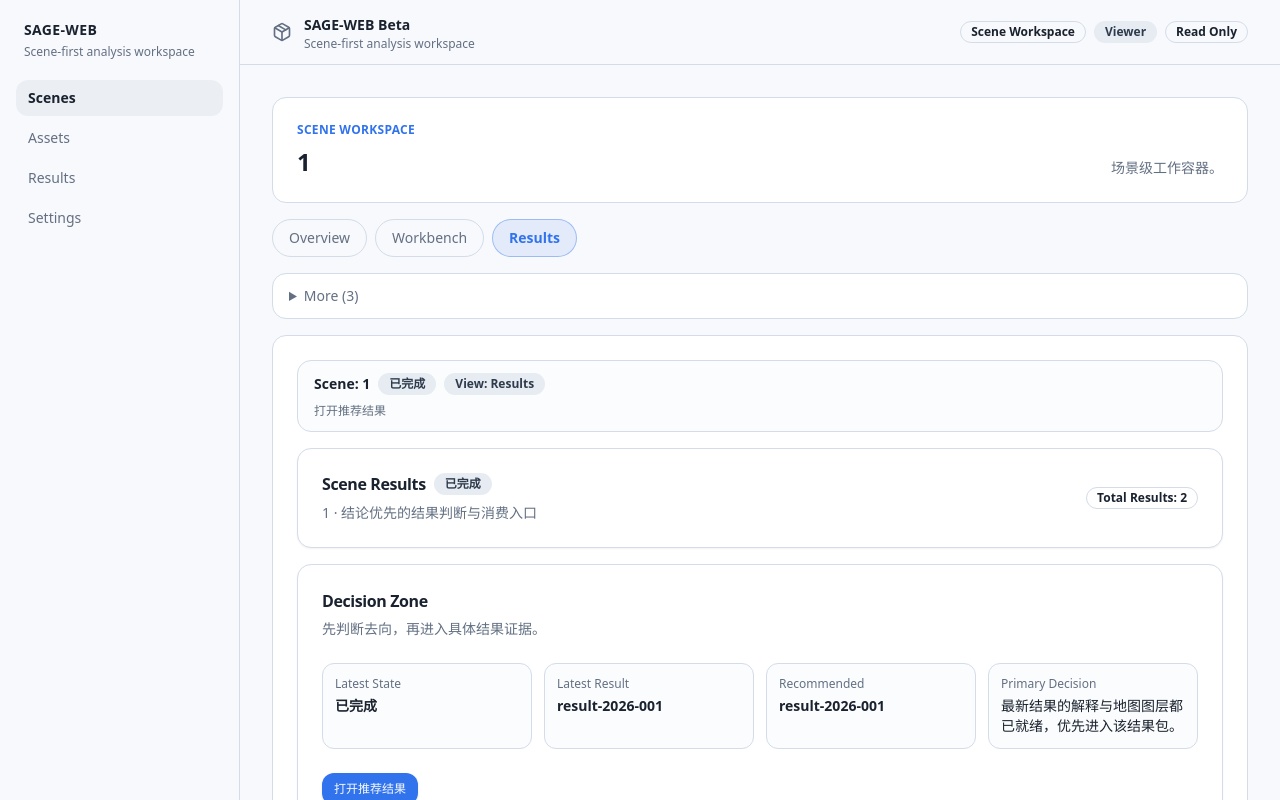
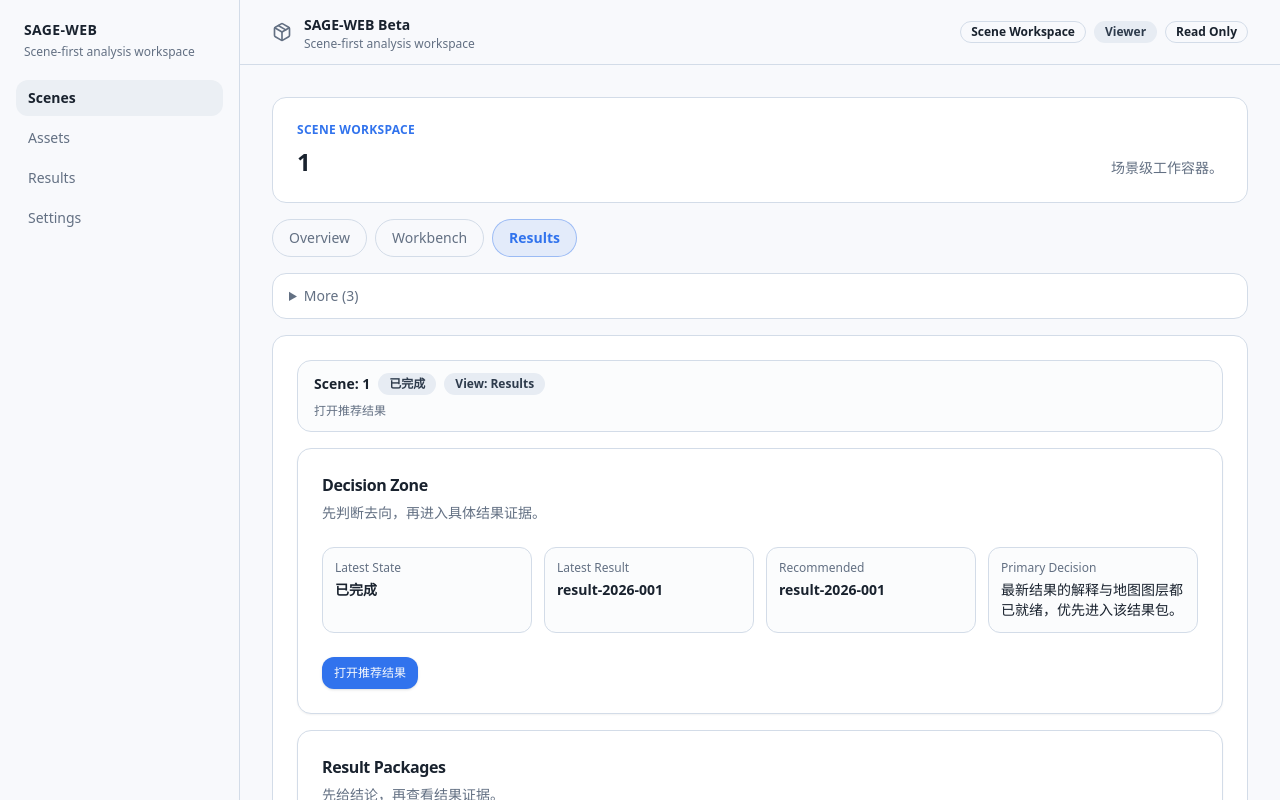
Before and after one commit to ssaurora/SAGE-WEB-Beta, a Next.js app: page /scenes/1/results in a window 1280 px wide. Shown: the top 800 px of the page. Built offline with nearby package versions, Linux system fonts and the light colour scheme.

Commit message:
refactor: Consolidate TaskContextBar usage and streamline Decision Zone layout in results pages

```diff
--- a/app/scenes/[sceneId]/results/[resultId]/page.tsx
+++ b/app/scenes/[sceneId]/results/[resultId]/page.tsx
@@ -49,6 +49,24 @@ export default async function SceneResultDetailPage({
 
       <Card>
         <CardHeader>
+          <CardTitle className="text-base">Decision Zone</CardTitle>
+          <CardDescription>
+            先看结论，再进入指标、映射与下载证据。
+          </CardDescription>
+        </CardHeader>
+        <CardContent className="space-y-3">
+          <div className="rounded-md border bg-muted/20 p-3 text-sm">
+            <p className="text-xs text-muted-foreground">Result Summary</p>
+            <p className="mt-1 font-medium">{vm.summary}</p>
+          </div>
+          <div className="rounded-md border bg-muted/20 p-3 text-sm text-muted-foreground">
+            {vm.explanation}
+          </div>
+        </CardContent>
+      </Card>
+
+      <Card>
+        <CardHeader>
           <div className="flex flex-wrap items-center justify-between gap-2">
             <div>
               <CardTitle>{vm.resultId}</CardTitle>
@@ -81,24 +99,6 @@ export default async function SceneResultDetailPage({
             </div>
           </div>
         </CardHeader>
-      </Card>
-
-      <Card>
-        <CardHeader>
-          <CardTitle className="text-base">Decision Zone</CardTitle>
-          <CardDescription>
-            先看结论，再进入指标、映射与下载证据。
-          </CardDescription>
-        </CardHeader>
-        <CardContent className="space-y-3">
-          <div className="rounded-md border bg-muted/20 p-3 text-sm">
-            <p className="text-xs text-muted-foreground">Result Summary</p>
-            <p className="mt-1 font-medium">{vm.summary}</p>
-          </div>
-          <div className="rounded-md border bg-muted/20 p-3 text-sm text-muted-foreground">
-            {vm.explanation}
-          </div>
-        </CardContent>
       </Card>
 
       {from ? (
--- a/app/scenes/[sceneId]/results/page.tsx
+++ b/app/scenes/[sceneId]/results/page.tsx
@@ -113,25 +113,6 @@ export default async function SceneResultsPage({
 
       <Card>
         <CardHeader>
-          <div className="flex flex-wrap items-center justify-between gap-3">
-            <div className="space-y-2">
-              <div className="flex flex-wrap items-center gap-2">
-                <CardTitle>Scene Results</CardTitle>
-                <Badge variant={getTaskStateVariant(vm.latestState)}>
-                  {getTaskStateLabel(vm.latestState)}
-                </Badge>
-              </div>
-              <CardDescription>
-                {vm.sceneId} · 结论优先的结果判断与消费入口
-              </CardDescription>
-            </div>
-            <Badge variant="outline">Total Results: {vm.items.length}</Badge>
-          </div>
-        </CardHeader>
-      </Card>
-
-      <Card>
-        <CardHeader>
           <CardTitle className="text-base">Decision Zone</CardTitle>
           <CardDescription>先判断去向，再进入具体结果证据。</CardDescription>
         </CardHeader>
--- a/components/pages/workbench-map-interactive.tsx
+++ b/components/pages/workbench-map-interactive.tsx
@@ -17,7 +17,6 @@ import {
 } from "@/components/pages/maplibre-canvas";
 import { InputsPanelInteractive } from "@/components/pages/inputs-panel-interactive";
 import { canEditWorkbench, useAppRole } from "@/components/pages/app-role";
-import { TaskContextBar } from "@/components/pages/task-context-bar";
 import type { WorkbenchPageViewModel } from "@/lib/contracts/scene";
 import { TASK_CONTEXT_FROM } from "@/lib/navigation/task-context";
 import {
@@ -849,24 +848,6 @@ export function WorkbenchMapInteractive({
 
   return (
     <div className="space-y-4">
-      <TaskContextBar
-        sceneName={vm.header.sceneName}
-        sceneHref={`/scenes/${sceneId}/overview`}
-        taskId={contextTaskId}
-        taskHref={
-          contextTaskId
-            ? `/task-governance/${contextTaskId}?from=${TASK_CONTEXT_FROM.Workbench}&taskId=${contextTaskId}`
-            : undefined
-        }
-        stateLabel={getTaskStateLabel(workbenchState)}
-        stateVariant={getTaskStateVariant(workbenchState)}
-        currentView="Workbench"
-        roleLabel={role}
-        modeLabel={canEdit ? "Editable" : "Read Only"}
-        fromLabel={contextFrom}
-        summary={layoutLabel}
-      />
-
       <Card>
         <CardHeader className="pb-3">
           <div className="space-y-2">
```
Also changed, not shown: 2 other files (tests, documents, lock files or other folders).
